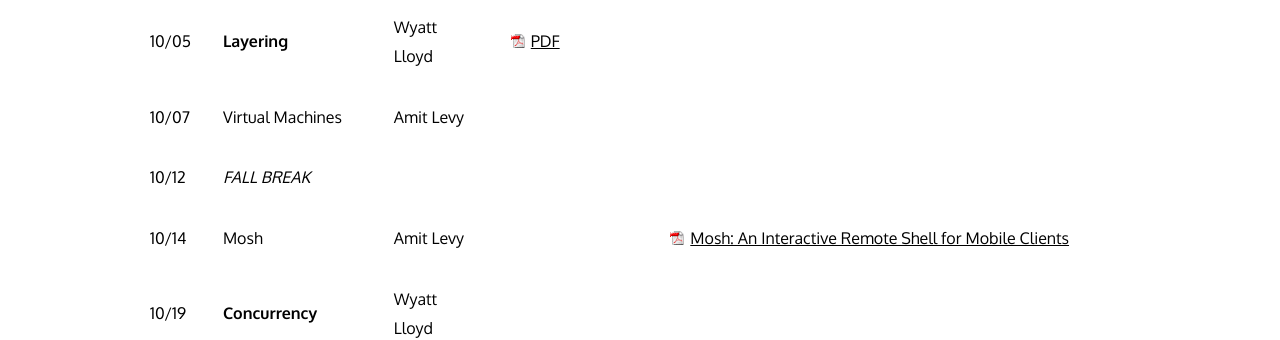
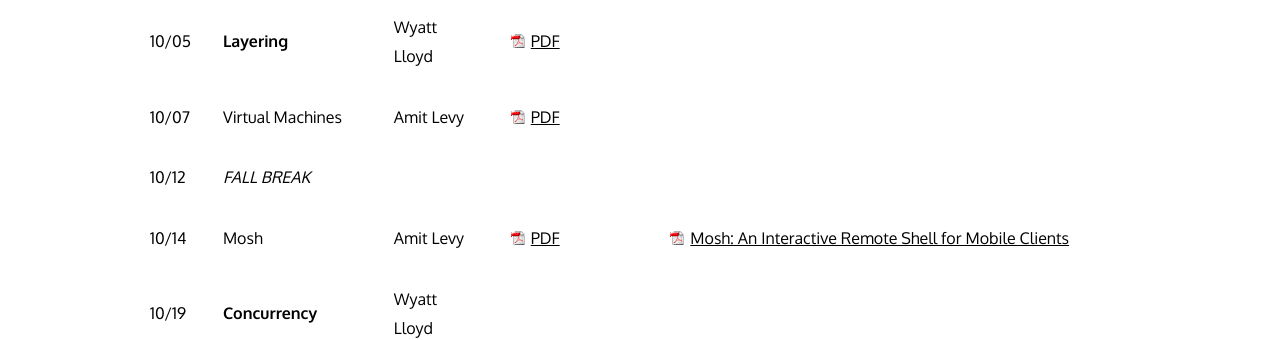
Before and after one commit to cos316/cos316-web, a Jekyll site: the page built from lectures.md, in a window 1280 px wide and 900 px high, scrolled down 883 px. Shown: the part 153-493 px from the top of the window. Built offline with Jekyll 4.4.1, drawn with Linux system fonts in a browser that asks for light colours; nearby versions of some CDN libraries.

Commit message:
Add mosh and virtual machine lecture slides

```diff
--- a/lectures.md
+++ b/lectures.md
@@ -26,9 +26,9 @@ expected to attend lecture live if that is at all reasonable for you.
 | 9/28  | CDN Caching       | Wyatt Lloyd | [PDF](/lectures/L09-cdn-caching.pdf) | | |
 | 9/30  | Relaxed Belady    | Wyatt Lloyd | [PDF](/lectures/L10-lrb.pdf) | | [Learning Relaxed Belady for Content Distribution Network Caching](https://sunnyszy.github.io/assets/files/nsdi2020_lrb.pdf) |
 | 10/05 | **Layering**      | Wyatt Lloyd | [PDF](/lectures/L11-layering-networking.pdf) | | |
-| 10/07 | Virtual Machines  | Amit Levy   | | | |
+| 10/07 | Virtual Machines  | Amit Levy   | [PDF](/lectures/L12-virtual-machines.pdf) | | |
 | 10/12 |  *FALL BREAK*     | | | | |
-| 10/14 | Mosh              | Amit Levy   | | | [Mosh: An Interactive Remote Shell for Mobile Clients](https://mosh.org/mosh-paper.pdf) |
+| 10/14 | Mosh              | Amit Levy   | [PDF](/lectures/L13-mosh.pdf) | | [Mosh: An Interactive Remote Shell for Mobile Clients](https://mosh.org/mosh-paper.pdf) |
 | 10/19 | **Concurrency**   | Wyatt Lloyd | | | |
 | 10/21 | Consistency Models| Wyatt Lloyd | | | |
 | 10/23 | Congestion Control| Wyatt Lloyd | | | |
```
Also changed, not shown: 2 other files.
